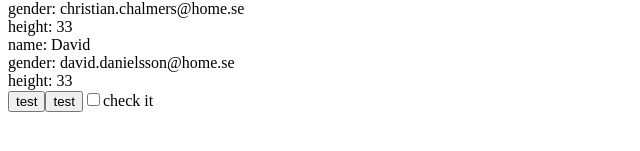
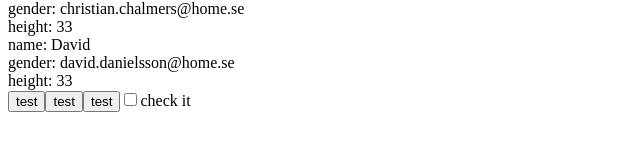
Before and after one commit to morgan-bredford/Web-Display, a React (Create React App) app in the folder web-display-react/: page / in a window 1280 px wide. Shown: the part 513-664 px from the top of the page, without its empty margins (0-640 px from the left). Built offline with nearby package versions, Linux system fonts and the light colour scheme.

Commit message:
node
node

```diff
--- a/web-display-react/src/UsersClass.js
+++ b/web-display-react/src/UsersClass.js
@@ -2,6 +2,7 @@ import React, { Component } from "react";
 import User from "./User";
 import axios from "axios";
 import { render } from "@testing-library/react";
+import fakeusers2 from "./fakeusers2";
 
 class UsersClass extends Component {
   constructor() {
@@ -11,6 +12,7 @@ class UsersClass extends Component {
     };
     this.addUser = this.addUser.bind(this);
     this.removeUser = this.removeUser.bind(this);
+    this.nodetest = this.nodetest.bind(this);
   }
 
   addUser() {
@@ -26,6 +28,13 @@ class UsersClass extends Component {
     console.log(this.state.users);
   }
 
+  nodetest() {
+    axios
+      .get("http://127.0.0.1:5000/?test=test")
+      .then((res) => console.log(res));
+    // .then(console.log(this.state.users));
+  }
+
   componentDidMount() {
     // axios
     //   .get("https://swapi.dev/api/people/?search=skywalker")
@@ -34,6 +43,10 @@ class UsersClass extends Component {
 
     this.setState({ users: this.props.users });
   }
+
+  // componentDidUpdate() {
+  //   this.setState({ users: fakeusers2 });
+  // }
 
   render() {
     return (
@@ -57,6 +70,7 @@ class UsersClass extends Component {
         ))}
         <button onClick={this.addUser}>test</button>
         <button onClick={() => this.removeUser(3)}>test</button>
+        <button onClick={this.nodetest}>test</button>
       </React.Fragment>
     );
   }
```
Also changed, not shown: 1 other file (tests, documents, lock files or other folders).
